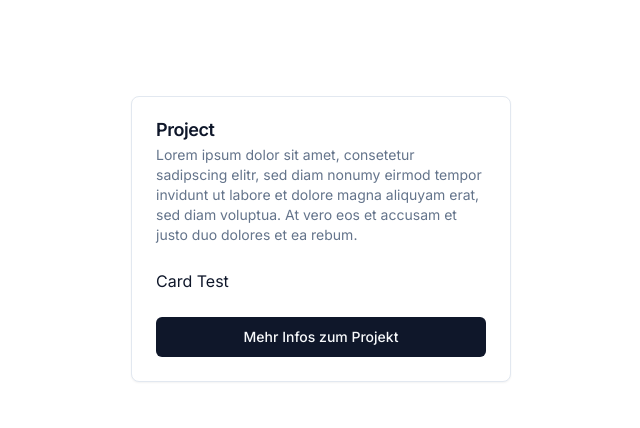
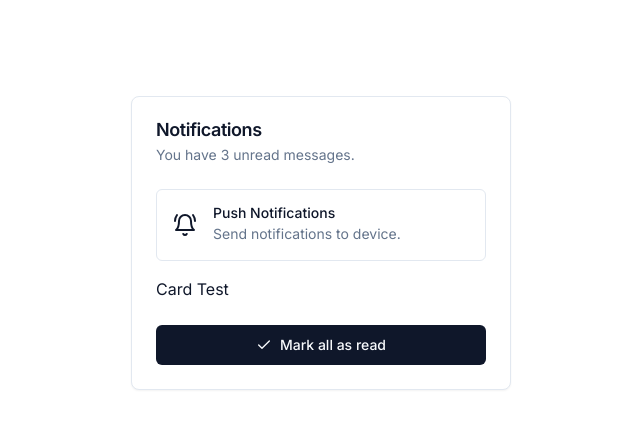
Before and after one commit to sarahfaust/code-with-me, a Next.js app: page /projects in a window 1280 px wide. Shown: the top 428 px of the page, without its empty margins (319-959 px from the left). Built offline with nearby package versions, Linux system fonts and the light colour scheme.

Commit message:
Revert "change some fieldtext in the projectcard"

```diff
--- a/components/ui/ProjectCard.tsx
+++ b/components/ui/ProjectCard.tsx
@@ -17,15 +17,26 @@
   return (
     <Card className={cn("w-[380px]", className)} {...props}>
       <CardHeader>
-        <CardTitle>Project</CardTitle>
-        <CardDescription>Lorem ipsum dolor sit amet, consetetur sadipscing elitr, sed diam nonumy eirmod tempor invidunt ut labore et dolore magna aliquyam erat, sed diam voluptua. At vero eos et accusam et justo duo dolores et ea rebum.</CardDescription>
+        <CardTitle>Notifications</CardTitle>
+        <CardDescription>You have 3 unread messages.</CardDescription>
       </CardHeader>
       <CardContent className="grid gap-4">
+        <div className=" flex items-center space-x-4 rounded-md border p-4">
+          <BellRing />
+          <div className="flex-1 space-y-1">
+            <p className="text-sm font-medium leading-none">
+              Push Notifications
+            </p>
+            <p className="text-sm text-muted-foreground">
+              Send notifications to device.
+            </p>
+          </div>
+        </div>
         <div>Card Test</div>
       </CardContent>
       <CardFooter>
         <Button className="w-full">
-          Mehr Infos zum Projekt
+          <Check className="mr-2 h-4 w-4" /> Mark all as read
         </Button>
       </CardFooter>
     </Card>
```
Also changed, not shown: 1 other file (tests, documents, lock files or other folders).
